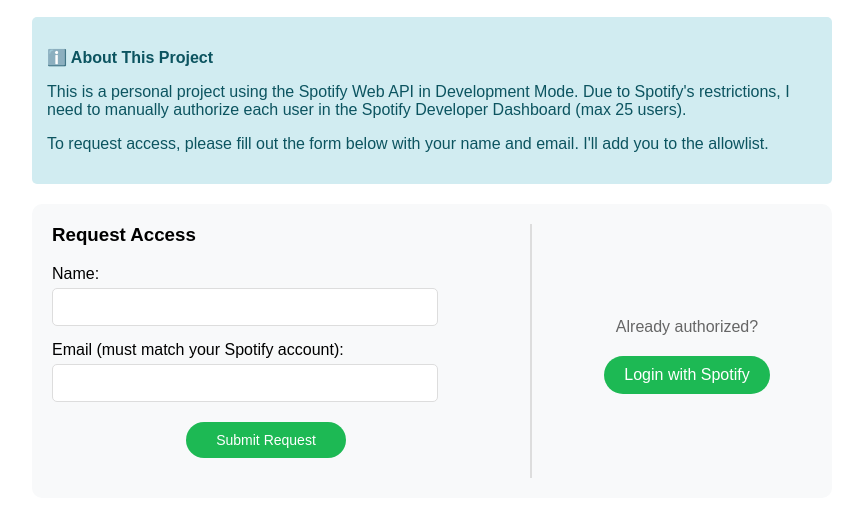
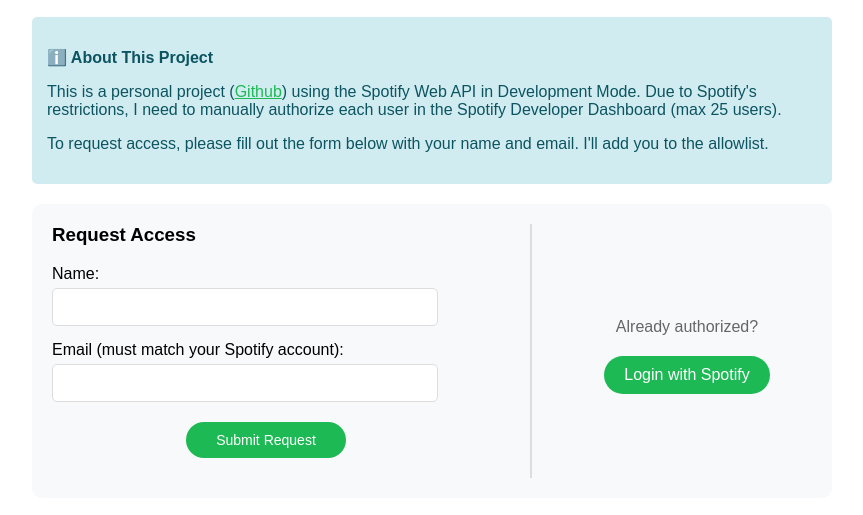
Before and after one commit to cvqchung/music-mood-diary, a website: page public/index.html in a window 1280 px wide. Shown: the part 154-669 px from the top of the page, without its empty margins (208-1071 px from the left). Drawn offline with Linux system fonts and the light colour scheme; no server answers.

Commit message:
Add GH link to homepage, update readme

```diff
--- a/public/css/styles.css
+++ b/public/css/styles.css
@@ -3,6 +3,14 @@
   max-width: 800px;
   margin: 50px auto;
   padding: 20px;
+}
+
+a {
+  color: #1DB954;
+}
+
+a:hover {
+  color: #1ed760;
 }
 
 .success {
--- a/public/index.html
+++ b/public/index.html
@@ -42,7 +42,7 @@
   <div id="login-section">
     <div class="info" style="margin-bottom: 20px;">
       <p><strong>ℹ️ About This Project</strong></p>
-      <p>This is a personal project using the Spotify Web API in Development Mode. Due to Spotify's restrictions, I need to manually authorize each user in the Spotify Developer Dashboard (max 25 users).</p>
+      <p>This is a personal project (<a href="https://github.com/cvqchung/music-mood-diary/">Github</a>) using the Spotify Web API in Development Mode. Due to Spotify's restrictions, I need to manually authorize each user in the Spotify Developer Dashboard (max 25 users).</p>
       <p>To request access, please fill out the form below with your name and email. I'll add you to the allowlist.</p>
     </div>
 
```
Also changed, not shown: README.md.
